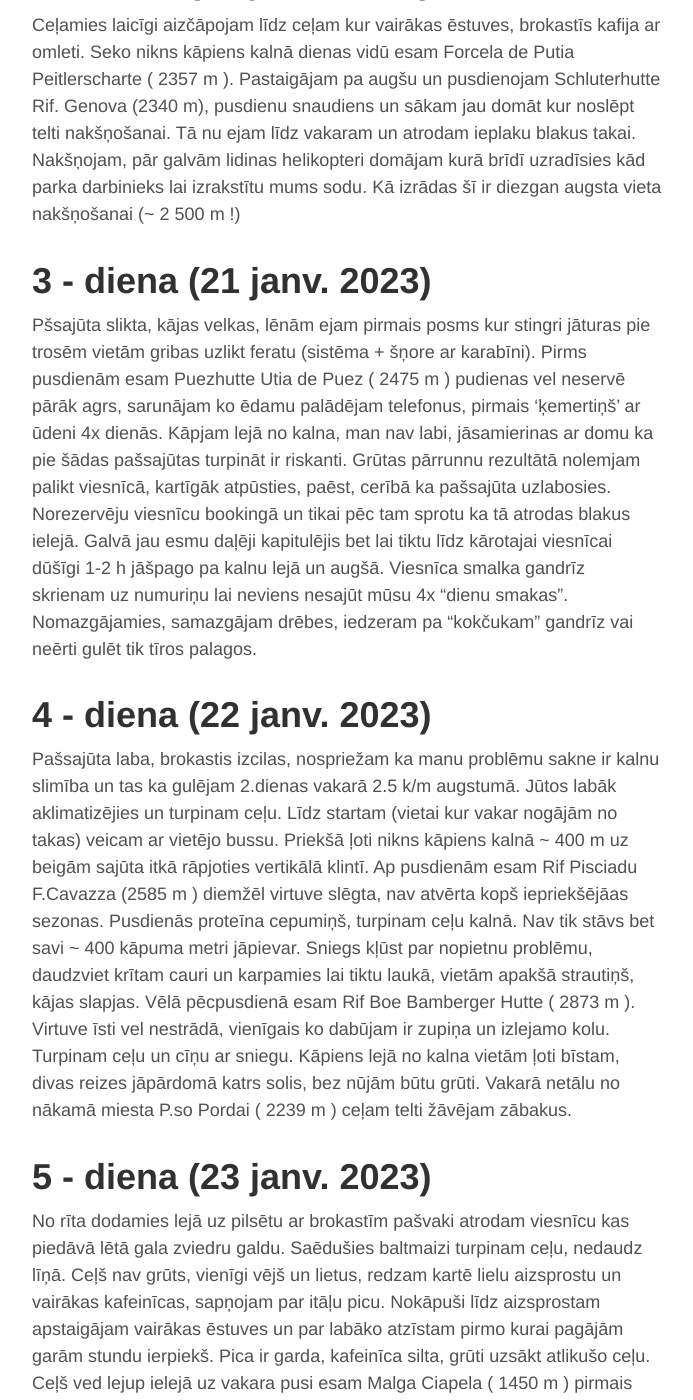
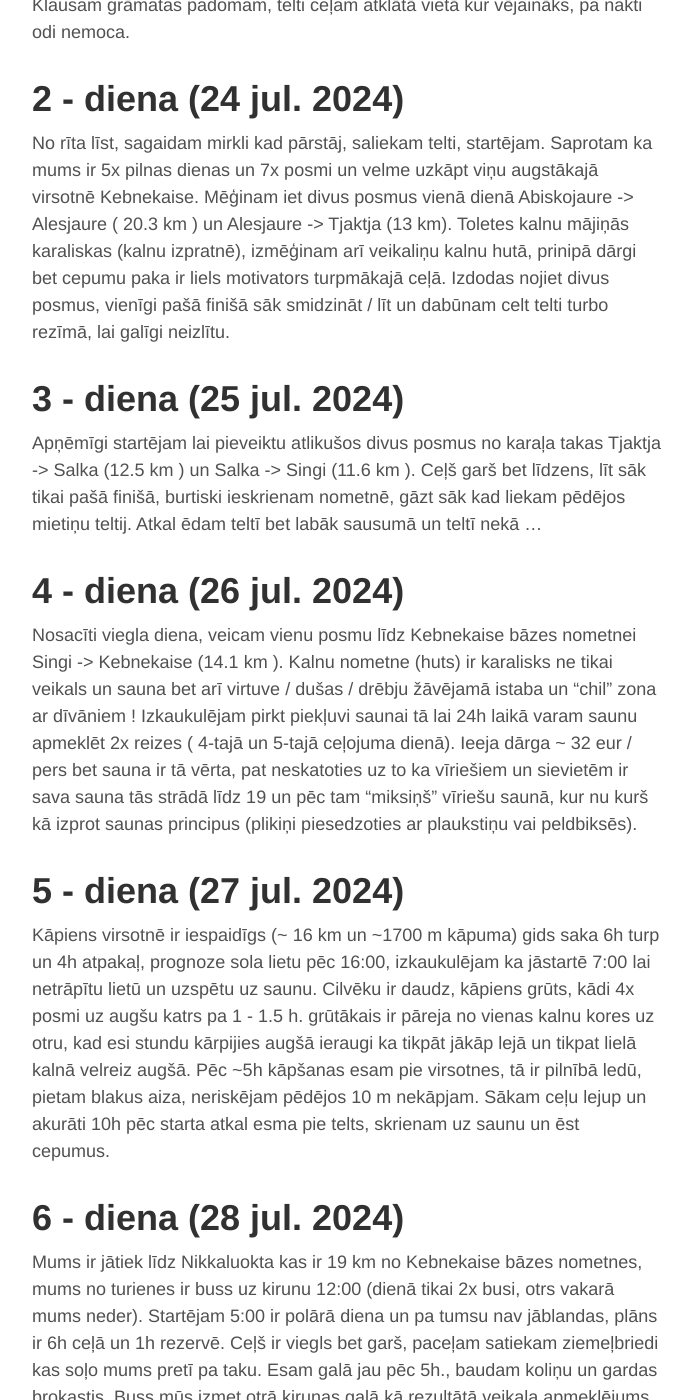
Before and after one commit to ogavrisevs/ogavrisevs.github.io, a Jekyll site: the page built from index.html, in a window 1280 px wide and 1400 px high, scrolled down 1210 px. Shown: the whole window, without its empty margins (293-986 px from the left). Built offline with Jekyll 4.4.1, drawn with Linux system fonts in a browser that asks for light colours; the list of posts is cut into pages by our own code; some of the changed text lies outside the part shown.

Commit message:
Add Kungsleden

```diff
--- /dev/null
+++ b/_posts/2024-07-30-Karala-taka.markdown
@@ -0,0 +1,60 @@
+---
+layout: post
+title:  "Karaļā taka (Kungsleden)"
+---
+
+Ievads
+======
+
+Apraksts par pārgājienu zviedrijā aiz polārā loka, karaļa takas pirmais posms ("Kungsleden"). Kopējais takas garums ir ap ~420 km (5x posmi) mēs gājām 5x gabalus no pirmā posma (Abisko -> Singi) un divus gabalus uz Nikkaluokta kā arī kāpām Kebnekaise (augstākais kalns zviedrijā 2098 m)
+
+![](/images/2024-07-30-Karala-taka/img.jpeg)
+
+O - diena (22 jul. 2024)
+=========================
+
+Lidmašīna no rīgas uz stoholmu 8am no arlandas uz stoholmu ar busu un nīkstam līdz 18.00 kad nakts vilciens aizved (VY Nattag 94 Stockholm - Narvik) līdz Abisko. Vēlu pērkam biļetes un guļvietas nedabūjam, dabūnam sēdēt 15.h beņķī. Izkāpjam abisko un trases sākums tur pat blakus.
+
+1 - diena (23 jul. 2024)
+==========================
+
+Pirmā diena Abisko -> Abiskojaure (13.3 km , 115 m kāpums) nekas saražģīts, reliefs līdzens saule svilina, nedaudz uzlīst, pie upes odi klūp virsū kā nelabie. Klausam grāmatas padomam, telti ceļam atklātā vietā kur vējaināks, pa nakti odi nemoca.
+
+2 - diena (24 jul. 2024)
+==========================
+
+No rīta līst, sagaidam mirkli kad pārstāj, saliekam telti, startējam. Saprotam ka mums ir 5x pilnas dienas un 7x posmi un velme uzkāpt viņu augstākajā virsotnē Kebnekaise. Mēģinam iet divus posmus vienā dienā Abiskojaure -> Alesjaure ( 20.3 km ) un Alesjaure -> Tjaktja (13 km). Toletes kalnu mājiņās karaliskas (kalnu izpratnē), izmēģinam arī veikaliņu kalnu hutā, prinipā dārgi bet cepumu paka ir liels motivators turpmākajā ceļā. Izdodas nojiet divus posmus, vienīgi pašā finišā sāk smidzināt / līt un dabūnam celt telti turbo rezīmā, lai galīgi neizlītu.
+
+3 - diena (25 jul. 2024)
+==========================
+
+Apņēmīgi startējam lai pieveiktu atlikušos divus posmus no karaļa takas Tjaktja -> Salka (12.5 km ) un Salka -> Singi (11.6 km ). Ceļš garš bet līdzens, līt sāk tikai pašā finišā, burtiski ieskrienam nometnē, gāzt sāk kad liekam pēdējos mietiņu teltij. Atkal ēdam teltī bet labāk sausumā un teltī nekā ...
+
+4 - diena (26 jul. 2024)
+==========================
+
+Nosacīti viegla diena, veicam vienu posmu līdz Kebnekaise bāzes nometnei Singi -> Kebnekaise (14.1 km ). Kalnu nometne (huts) ir karalisks ne tikai veikals un sauna bet arī virtuve / dušas / drēbju žāvējamā istaba un "chil" zona ar dīvāniem ! Izkaukulējam pirkt piekļuvi saunai tā lai 24h laikā varam saunu apmeklēt 2x reizes ( 4-tajā un 5-tajā ceļojuma dienā). Ieeja dārga ~ 32 eur / pers bet sauna ir tā vērta, pat neskatoties uz to ka vīriešiem un sievietēm ir sava sauna tās strādā līdz 19 un pēc tam "miksiņš" vīriešu saunā, kur nu kurš kā izprot saunas principus (plikiņi piesedzoties ar plaukstiņu vai peldbiksēs).
+
+5 - diena (27 jul. 2024)
+==========================
+
+Kāpiens virsotnē ir iespaidīgs (~ 16 km un ~1700 m kāpuma) gids saka 6h turp un 4h atpakaļ, prognoze sola lietu pēc 16:00, izkaukulējam ka jāstartē 7:00 lai netrāpītu lietū un uzspētu uz saunu. Cilvēku ir daudz, kāpiens grūts, kādi 4x posmi uz augšu katrs pa 1 - 1.5 h. grūtākais ir pāreja no vienas kalnu kores uz otru, kad esi stundu kārpijies augšā ieraugi ka tikpāt jākāp lejā un tikpat lielā kalnā velreiz augšā. Pēc ~5h kāpšanas esam pie virsotnes, tā ir pilnībā ledū, pietam blakus aiza, neriskējam pēdējos 10 m nekāpjam. Sākam ceļu lejup un akurāti 10h pēc starta atkal esma pie telts, skrienam uz saunu un ēst cepumus.
+
+6 - diena (28 jul. 2024)
+==========================
+
+Mums ir jātiek līdz Nikkaluokta kas ir 19 km no Kebnekaise bāzes nometnes, mums no turienes ir buss uz kirunu 12:00 (dienā tikai 2x busi, otrs vakarā mums neder). Startējam 5:00 ir polārā diena un pa tumsu nav jāblandas, plāns ir 6h ceļā un 1h rezervē. Ceļš ir viegls bet garš, paceļam satiekam ziemeļbriedi kas soļo mums pretī pa taku. Esam galā jau pēc 5h., baudam koliņu un gardas brokastis. Buss mūs izmet otrā kirunas galā kā rezultātā veikala apmeklējums un ceļš uz staciju pieplusso vel 7-8 km ar kājām. Izlīstam un papildus tam vilcienam pienākot mums paziņo ka kaut kas uz sliedēm ir saplīsis un mūs ir jāved 3h ar busu uz citu vilciena pieturu. ~ 23:00 sēžamies vilcienā ar cerību uzspēt uz mūsu lidmašīnu nākamās dienas ~ 3 PM
+
+7 - diena (29 jul. 2024)
+==========================
+
+Mostamies vilcienā lai uzzinātu ka pa natki esam nevis braukuši bet stāvējuši, jo nedienas ar vilcienu satiksmi turpinās, tas kavējas pa 7h ! kā rezultātā lidmašīnu mēs nevaram uzspēt, steigā pērkam lidmašīnas biļetes uz 8 PM uz rīgu. Izkāpjam no vilciena pēc 23 h ! arlandā (vajadzēj braukt 15 h ) lai uzzinātu ka par ieeju lidostā jāmaksā vel ~ 12 eur (jo biļetes mums bija līdz stoholmai un stacijai arlandā ir kaut kāds speciāls nodoklis). Bet nu jau viss vienalga, ka tika mājās tikt.
+
+Pārdomas
+=========
+
+* No ekipējuma priecē garais sintētiskais krekls un vestīte, laba kombinācija ejot pa taisnu gabalu kad vajag nedzud pieturēt "korītes" siltumu. Kāpjot kalnā tas neder, jo sasvīstu slapš un kalnā vējš nosaldē.
+* Piepūšamais paklājiņš netur ilgāk par vienu dienu un izpūš gaisu, jādomā par "puķika" paklājiņu.
+* Saliekamās statiskās nūjas ir lieliskas, svars tāds pats kā parastajām izbīdamajām bet izturība krieti lielāka.
+* Iet botās tomēr ir iespējams, pirmo reizi veicu pārgājienu botās un starpība ir jūtama (salīdzinot ar kalnu zābakiem), protams ir momenti kad atsitu pirksts pret akmeņiem bet kopumā botas spēkus taupa daudz.
+* Somas bāzes svars ir ~ 10 kg (bez paikas un ūdens ) jāpēta kas man tur tik smags.
```
Also changed, not shown: _posts/2023-06-18-Alta-via-2.markdown (+9 -9 lines), images/2024-07-30-Karala-taka/img.jpeg (added), 2 other files.
